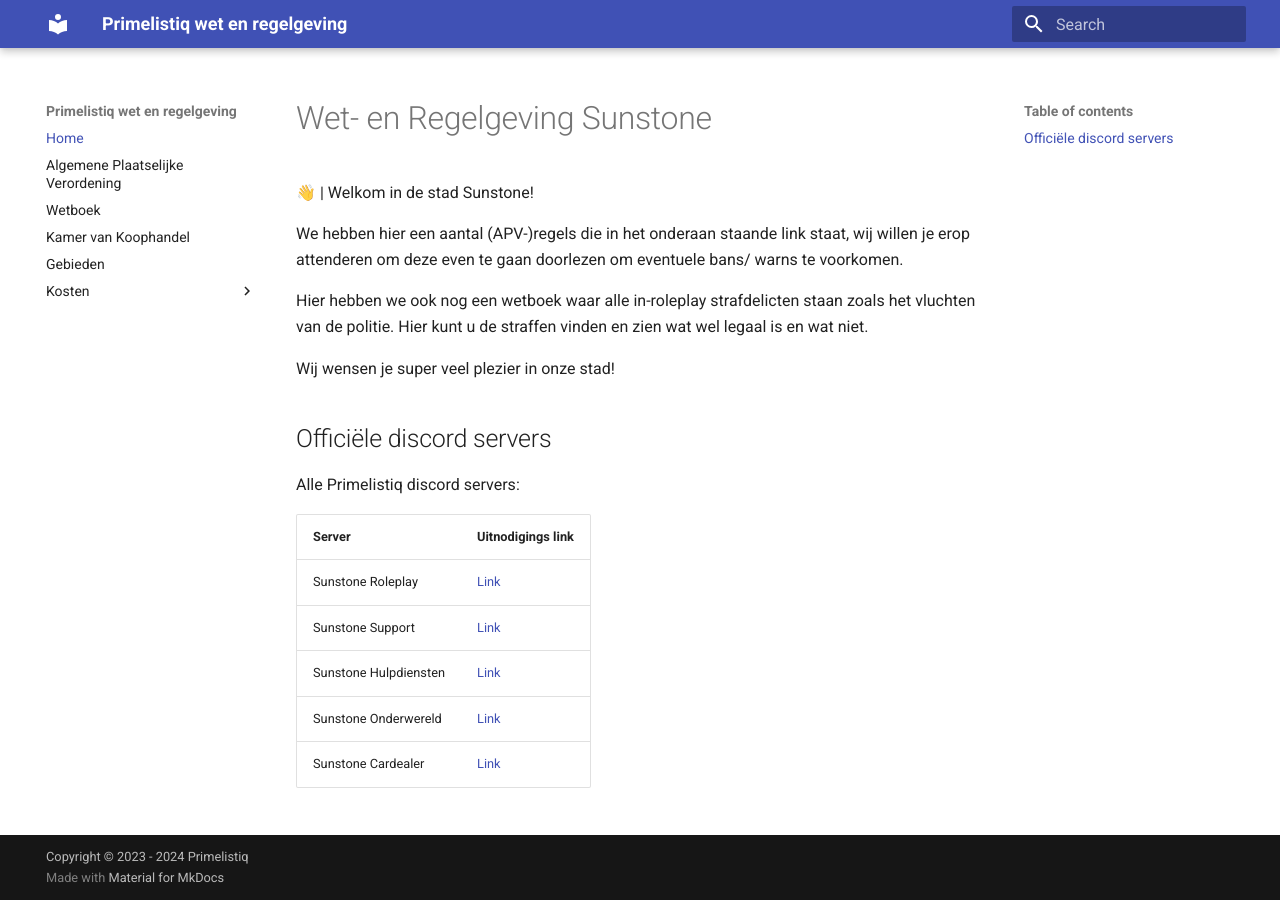
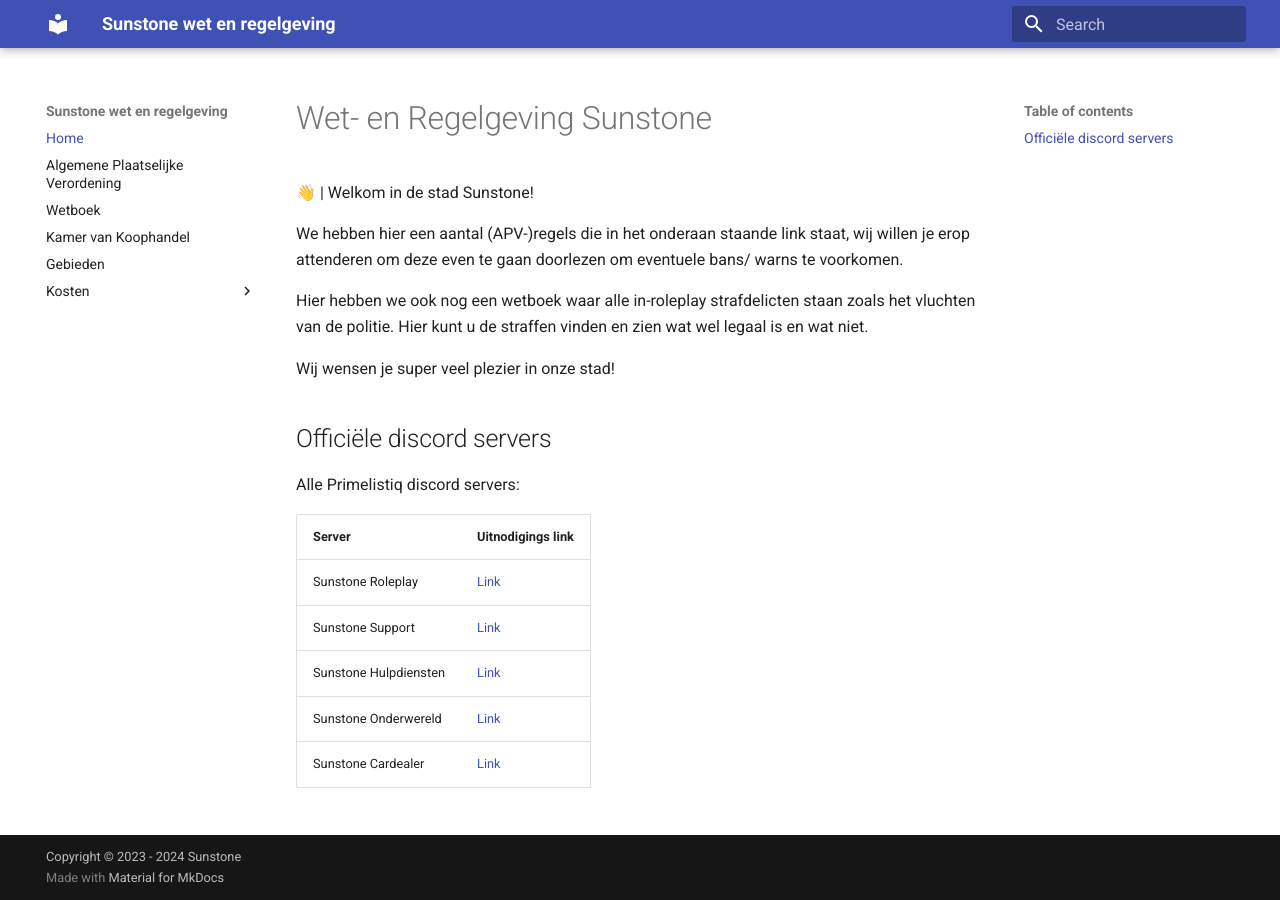
Before and after one commit to mickjoel/wetboek.sunstone, an MkDocs documentation site: the page built from docs/index.md, in a window 1280 px wide. Built offline with MkDocs 1.6.1 and Material for MkDocs 9.7.7, drawn with Linux system fonts in a browser that asks for light colours.

Commit message:
Update mkdocs.yml

```diff
--- a/mkdocs.yml
+++ b/mkdocs.yml
@@ -1,10 +1,10 @@
-site_name: Primelistiq wet en regelgeving
+site_name: Sunstone wet en regelgeving
 
 theme:
   name: material
 
 # Copyright
-copyright: Copyright &copy; 2023 - 2024 Primelistiq
+copyright: Copyright &copy; 2023 - 2024 Sunstone
 
 favicon: img/Logo.png
 logo: img/Logo.webp
```
